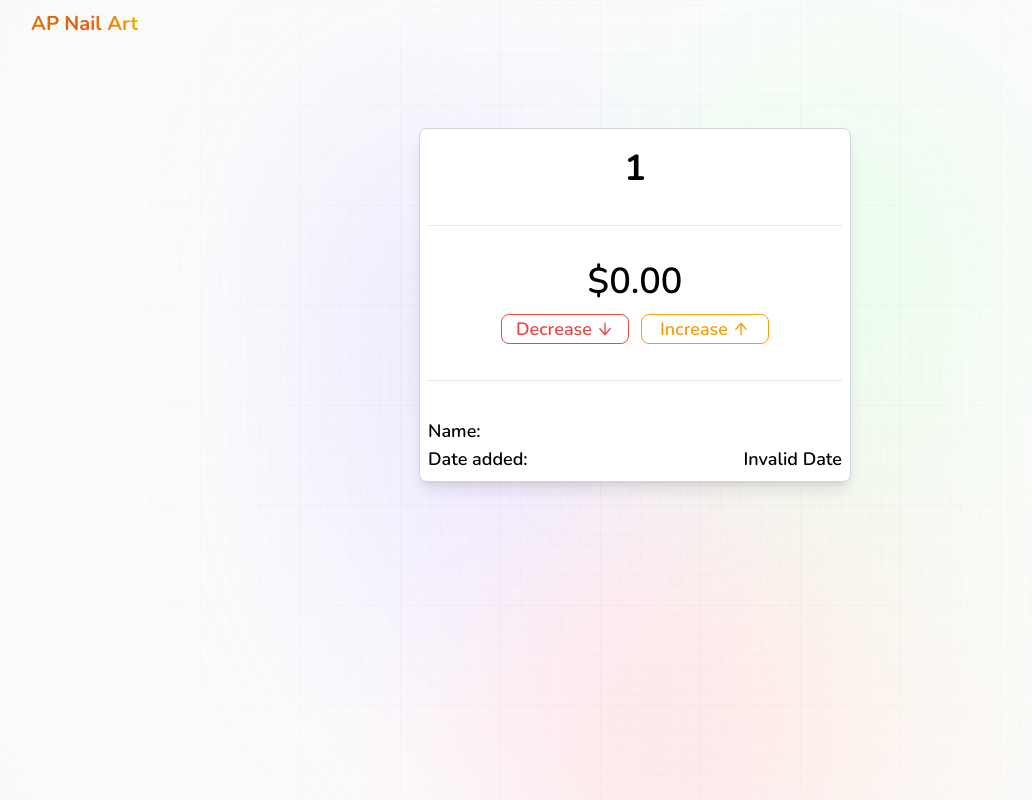
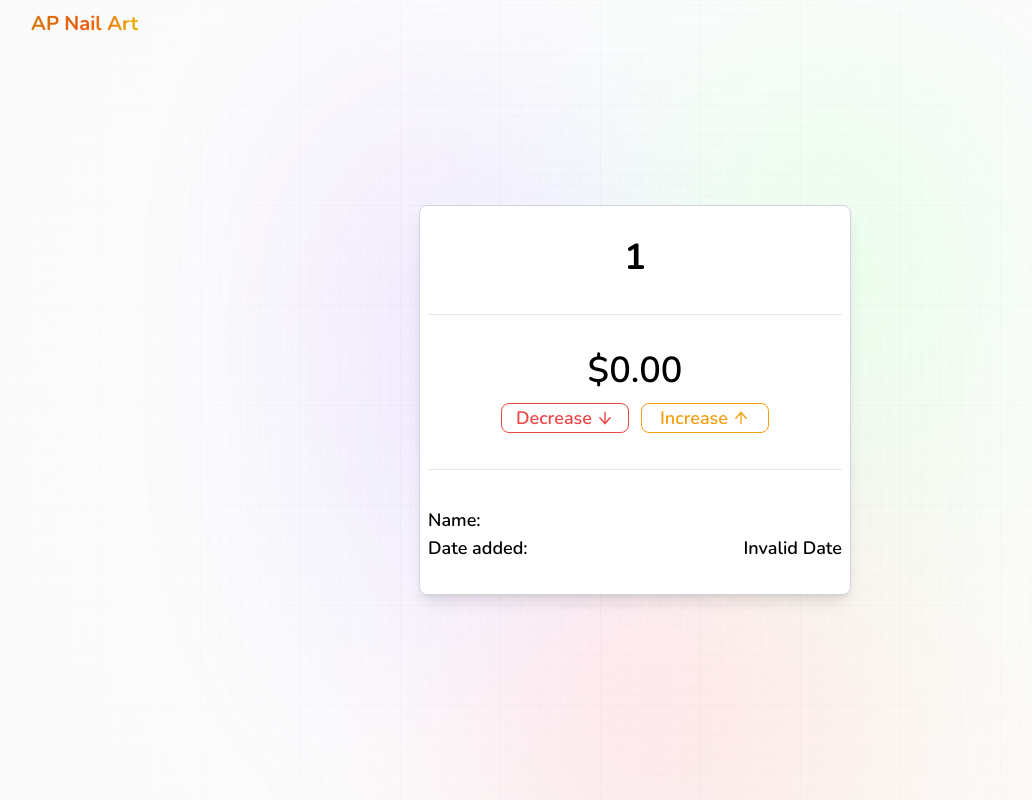
Before and after one commit to ap-giftcard-system/ap-gift-card-client, a Next.js app: page /gift-holders/1 in a window 1280 px wide. Shown: the whole page, without its empty margins (5-1037 px from the left). Built offline with nearby package versions, Linux system fonts and the light colour scheme; no server answers.

Commit message:
style: respacing [barcode]

```diff
--- a/src/app/gift-holders/[barcode]/page.tsx
+++ b/src/app/gift-holders/[barcode]/page.tsx
@@ -1,18 +1,15 @@
 'use client';
 
+import Link from 'next/link';
+import { useEffect, useState } from 'react';
+import { ApGiftHolder } from '@/utils/interfaces';
 import { getApGiftHolders } from '@/api/holders-api';
 import { ApToast } from '@/components/common/ApToast';
+import { AiOutlineArrowDown, AiOutlineArrowUp } from 'react-icons/ai';
 import ConvertDateString, {
   beautifyE164PhoneNumber,
   beautifyUSD,
 } from '@/utils/converter';
-import { ApGiftHolder } from '@/utils/interfaces';
-import { useEffect, useState } from 'react';
-import { AiOutlineArrowDown, AiOutlineArrowUp } from 'react-icons/ai';
-import { RiUserSmileLine } from 'react-icons/ri';
-import { HiOutlineDevicePhoneMobile } from 'react-icons/hi2';
-import { HiOutlineMail } from 'react-icons/hi';
-import Link from 'next/link';
 
 interface PageProps {
   params: {
@@ -70,11 +67,11 @@ const GiftHolder = ({ params: { barcode } }: PageProps) => {
     );
 
   return (
-    <section className='w-full sm:w-[27rem] mt-20 mb-16 sm:mb-24 sm:gap-9 sm:mt-32'>
+    <section className='w-full h-screen flex justify-center items-center sm:w-[27rem]'>
       {/* wrapper */}
       <div className='w-full flex flex-col gap-9 border-1 border-gray-300 rounded-lg bg-white p-2 shadow-lg'>
         {/* header - barcode */}
-        <h2 className='pt-3 text-3xl font-bold leading-[1.15] text-black sm:text-4xl text-center'>
+        <h2 className='pt-6 text-3xl font-bold leading-[1.15] text-black sm:text-4xl text-center'>
           {barcode}
         </h2>
         <hr className='bg-[rgba(256,256,256,0.3)]' />
@@ -82,7 +79,7 @@ const GiftHolder = ({ params: { barcode } }: PageProps) => {
         {/* price actions*/}
         <div className='flex flex-col gap-3'>
           {/* price */}
-          <p className='text-2xl sm:text-4xl font-semibold text-center'>
+          <p className='text-2xl sm:text-4xl font-semibold text-center whitespace-nowrap overflow-hidden overflow-ellipsis'>
             {beautifyUSD(holder.giftAmount)}
           </p>
 
@@ -99,7 +96,7 @@ const GiftHolder = ({ params: { barcode } }: PageProps) => {
         <hr className='bg-[rgba(256,256,256,0.3)]' />
 
         {/* contact information */}
-        <div className='flex flex-col font-semibold text-lg justify-center'>
+        <div className='pb-6 flex flex-col font-semibold text-lg justify-center'>
           {/* name */}
           <div className='flex justify-between'>
             <p className='whitespace-nowrap overflow-hidden overflow-ellipsis'>
```
